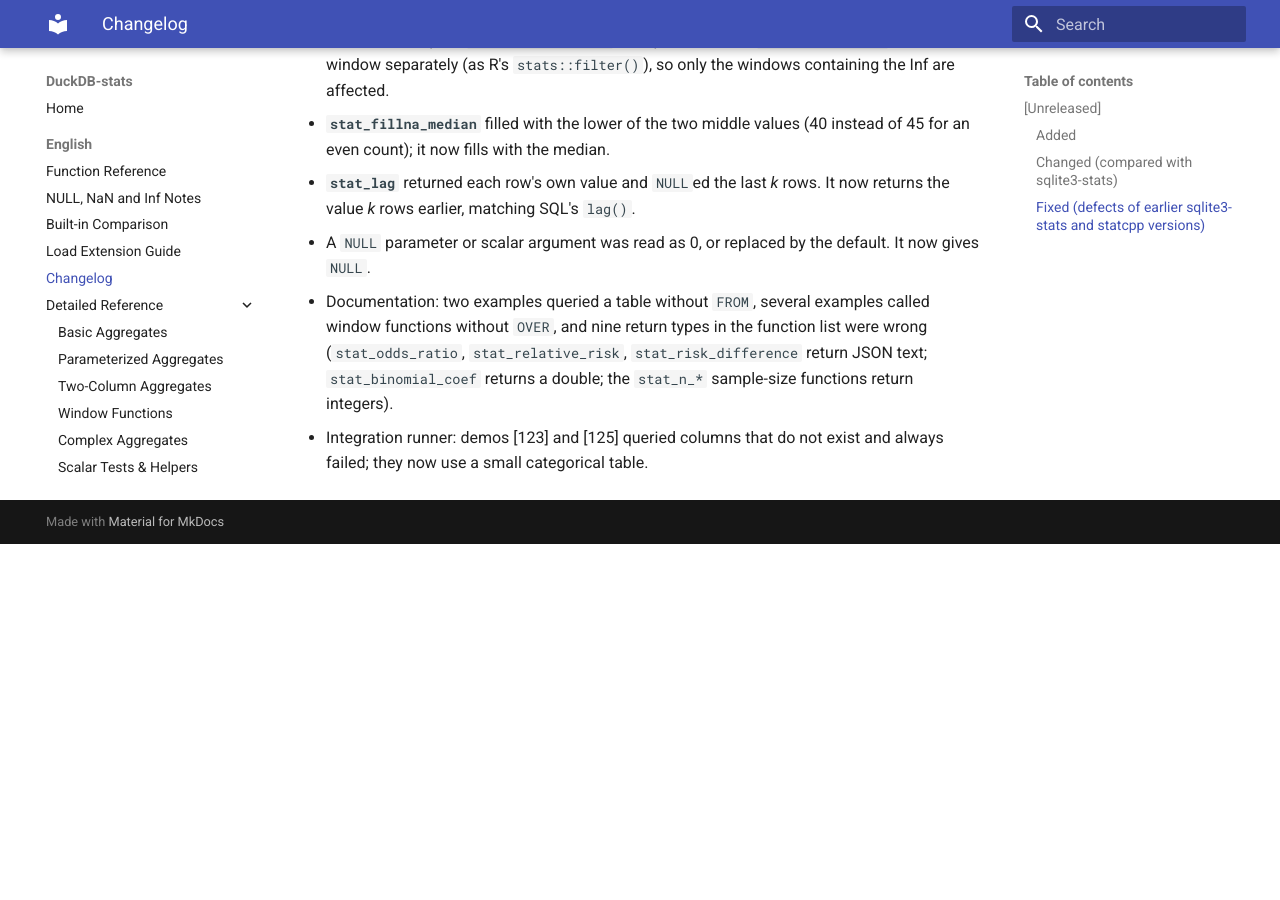
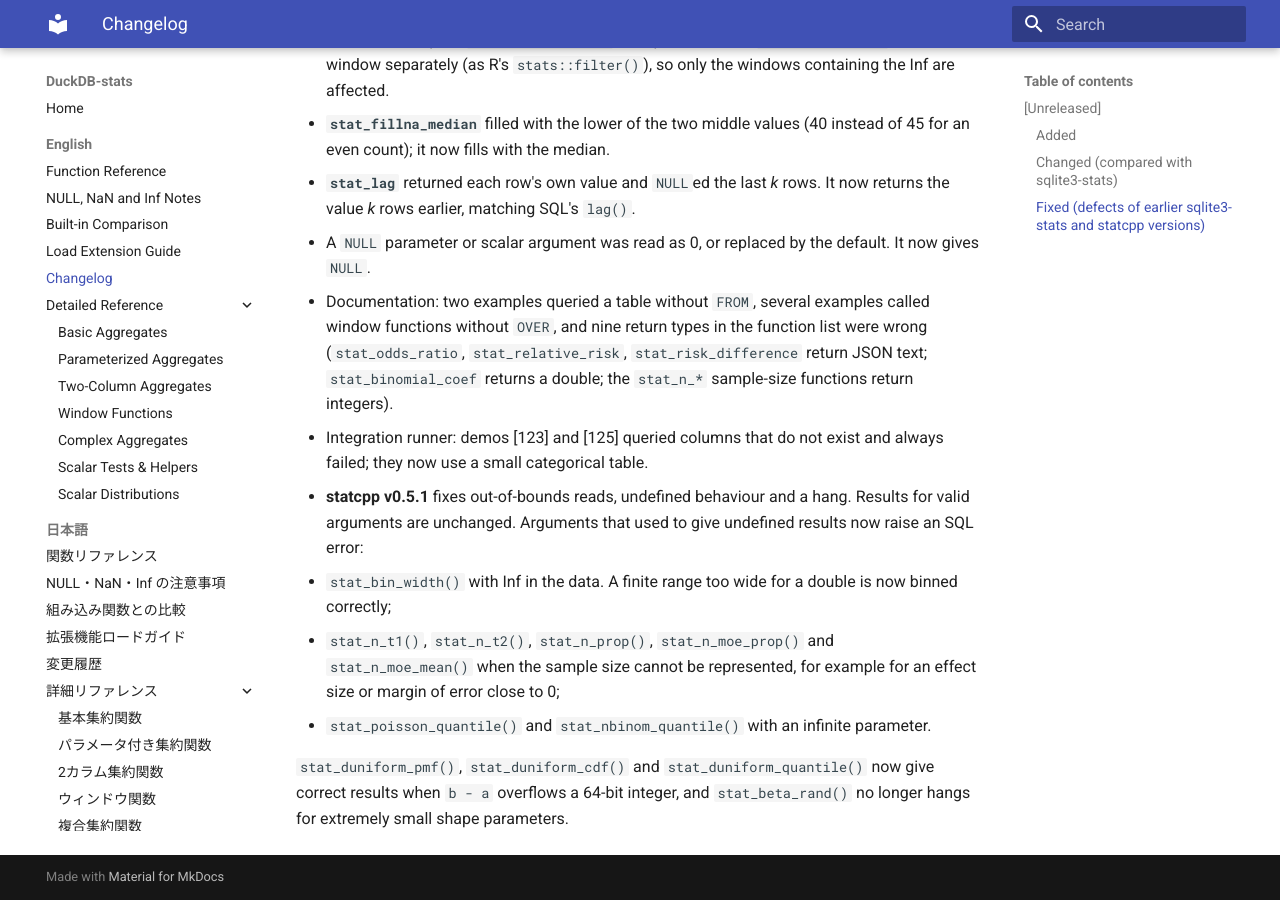
Before and after one commit to mitsuruk/DuckDB-stats, an MkDocs documentation site: the page built from doc/CHANGELOG.md, in a window 1280 px wide and 900 px high, scrolled down 1809 px. Built offline with MkDocs 1.6.1 and Material for MkDocs 9.7.7, drawn with Linux system fonts in a browser that asks for light colours; before the commit the page ends 2353 px from its top, so only the background shows below that; some of the changed text lies outside the part shown.

Commit message:
Update statcpp to v0.5.1
statcpp v0.5.1 fixes out-of-bounds reads, undefined behaviour and a hang.
Results for valid arguments are unchanged; arguments that used to give
undefined results (Inf in stat_bin_width, unrepresentable sample sizes,
infinite quantile parameters) now raise an SQL error.

Update STATCPP_VERSION, the version references in the README and the
statcpp CMake notes, and record the change in the changelog.

```diff
--- a/doc/CHANGELOG-ja.md
+++ b/doc/CHANGELOG-ja.md
@@ -11,7 +11,7 @@ DuckDB-stats の変更履歴を記録する。
 - **sqlite3-stats の DuckDB への初回移植。** DuckDB の C++ 拡張 API で作るロード可能拡張
   (`ext_funcs.duckdb_extension`、DuckDB v1.5.6)として提供する。
   sqlite3-stats の全 258 関数を備える。統計処理のコードはそのまま引き継ぎ、
-  R の既定の欠損値処理に従う statcpp v0.5.0 に処理を委ねる。
+  R の既定の欠損値処理に従う statcpp v0.5.1 に処理を委ねる。
 - ウィンドウ関数は DuckDB のカスタムウィンドウコールバックで実装した。結果はパーティションごとに 1 度計算し、
   行ごとに返す。`OVER (ORDER BY ...)` で呼び出し、`PARTITION BY` にも対応する。
 - **`NULL` の SQL の慣例**(sqlite3-stats と同じ):
@@ -65,3 +65,14 @@ DuckDB-stats の変更履歴を記録する。
   `stat_binomial_coef` は実数、`stat_n_*` のサンプルサイズ関数は整数を返す)。
 - 結合テストランナー: デモ [123] と [125] は存在しない列を参照していて、常に失敗していた。
   小さなカテゴリデータのテーブルを使うようにした。
+- **statcpp v0.5.1** で、範囲外読み出し、未定義動作、無限ループを修正した。
+  正しい引数に対する結果は変わらない。結果が未定義だった次の引数は、SQL のエラーになる。
+  - `stat_bin_width()` のデータに Inf がある場合。
+    double の範囲を超える有限の幅は正しく分割するようにした。
+  - `stat_n_t1()`、`stat_n_t2()`、`stat_n_prop()`、`stat_n_moe_prop()`、
+    `stat_n_moe_mean()` で、標本数を表現できない場合(効果量や許容誤差が 0 に近い場合など)。
+  - `stat_poisson_quantile()` と `stat_nbinom_quantile()` のパラメータが無限大の場合。
+
+  `stat_duniform_pmf()`、`stat_duniform_cdf()`、`stat_duniform_quantile()` は、
+  `b - a` が 64 ビット整数をあふれる場合も正しい結果を返す。
+  `stat_beta_rand()` は、形状パラメータが極めて小さい場合もハングしない。
--- a/doc/CHANGELOG.md
+++ b/doc/CHANGELOG.md
@@ -11,7 +11,7 @@ This project follows [Semantic Versioning](https://semver.org/).
 - **Initial port of sqlite3-stats to DuckDB** as a loadable extension built with DuckDB's
   C++ extension API (`ext_funcs.duckdb_extension`, DuckDB v1.5.6).
   All 258 functions of sqlite3-stats are provided; the statistical code is carried over
-  unchanged and delegates to statcpp v0.5.0, which follows R's default handling of
+  unchanged and delegates to statcpp v0.5.1, which follows R's default handling of
   missing values.
 - The window functions are implemented with DuckDB's custom window callbacks: the result is
   computed once per partition and returned per row. They are called with
@@ -77,3 +77,17 @@ This project follows [Semantic Versioning](https://semver.org/).
   `stat_binomial_coef` returns a double; the `stat_n_*` sample-size functions return integers).
 - Integration runner: demos [123] and [125] queried columns that do not exist and always failed;
   they now use a small categorical table.
+- **statcpp v0.5.1** fixes out-of-bounds reads, undefined behaviour and a
+  hang. Results for valid arguments are unchanged. Arguments that used to give
+  undefined results now raise an SQL error:
+  - `stat_bin_width()` with Inf in the data. A finite range too wide for a
+    double is now binned correctly;
+  - `stat_n_t1()`, `stat_n_t2()`, `stat_n_prop()`, `stat_n_moe_prop()` and
+    `stat_n_moe_mean()` when the sample size cannot be represented, for
+    example for an effect size or margin of error close to 0;
+  - `stat_poisson_quantile()` and `stat_nbinom_quantile()` with an infinite
+    parameter.
+
+  `stat_duniform_pmf()`, `stat_duniform_cdf()` and `stat_duniform_quantile()`
+  now give correct results when `b - a` overflows a 64-bit integer, and
+  `stat_beta_rand()` no longer hangs for extremely small shape parameters.
```
Also changed, not shown: README-ja.md (+1 -1 lines), README.md (+1 -1 lines), cmake/statcppCmake-jp.md (+7 -7 lines), cmake/statcppCmake.md (+7 -7 lines), 1 other file.
